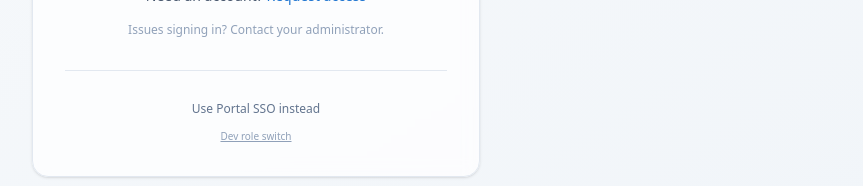
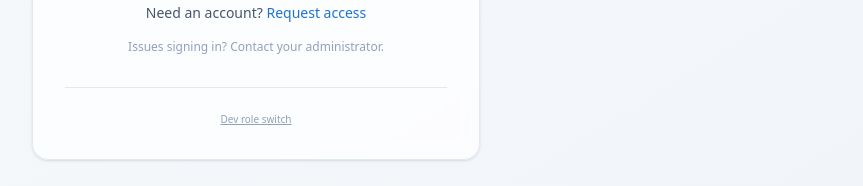
Before and after one commit to hligon35/sparq-plug, a Next.js app: page /login in a window 1280 px wide. Shown: the part 529-715 px from the top of the page, without its empty margins (384-1247 px from the left). Built offline with nearby package versions, Linux system fonts and the light colour scheme; no server answers.

Commit message:
chore(auth): remove legacy portal SSO references (middleware + login page)

```diff
--- a/middleware.ts
+++ b/middleware.ts
@@ -56,16 +56,11 @@ export async function middleware(req: NextRequest) {
   return withSecurityHeaders(NextResponse.next());
 }
 
-function redirect(req: NextRequest, isDev: boolean) {
-  if (isDev) {
-    const url = req.nextUrl.clone();
-    url.pathname = '/login';
-    return NextResponse.redirect(url);
-  }
-  const currentUrl = req.nextUrl.clone();
-  const rt = encodeURIComponent(currentUrl.toString());
-  const target = `https://portal.getsparqd.com/login?sso=1&returnTo=${rt}`;
-  return NextResponse.redirect(target);
+function redirect(req: NextRequest, _isDev: boolean) {
+  // Always send unauthenticated users to local login (legacy external portal removed)
+  const url = req.nextUrl.clone();
+  url.pathname = '/login';
+  return NextResponse.redirect(url);
 }
 
 export const config = {
--- a/src/app/login/page.tsx
+++ b/src/app/login/page.tsx
@@ -31,11 +31,7 @@ export default function LoginPage() {
     }
   }
 
-  function handlePortalRedirect() {
-    const rt = encodeURIComponent(window.location.href.replace('/login', ''));
-    const target = `https://portal.getsparqd.com/login?sso=1&returnTo=${rt}`;
-    window.location.assign(target);
-  }
+  // Legacy external portal SSO removed; keeping placeholder for future external SSO integration.
 
   return (
     <main className="min-h-screen flex flex-col items-center justify-center bg-gradient-to-br from-slate-50 to-slate-100 px-4 py-12">
@@ -105,14 +101,11 @@ export default function LoginPage() {
           </div>
 
           <div className="mt-8 pt-6 border-t border-slate-200 text-center space-y-3">
-            <button onClick={handlePortalRedirect} className="text-xs text-slate-500 hover:text-slate-700 transition">
-              Use Portal SSO instead
-            </button>
-            <p className="text-[10px] text-slate-400">
-              {process.env.NODE_ENV === 'development' && (
+            {process.env.NODE_ENV === 'development' && (
+              <p className="text-[10px] text-slate-400">
                 <a href="/devLogin" className="underline hover:text-[#1d74d0]">Dev role switch</a>
-              )}
-            </p>
+              </p>
+            )}
           </div>
         </div>
         <p className="mt-6 text-center text-[11px] text-slate-400">Secured session • JWT cookie prototype</p>
```
